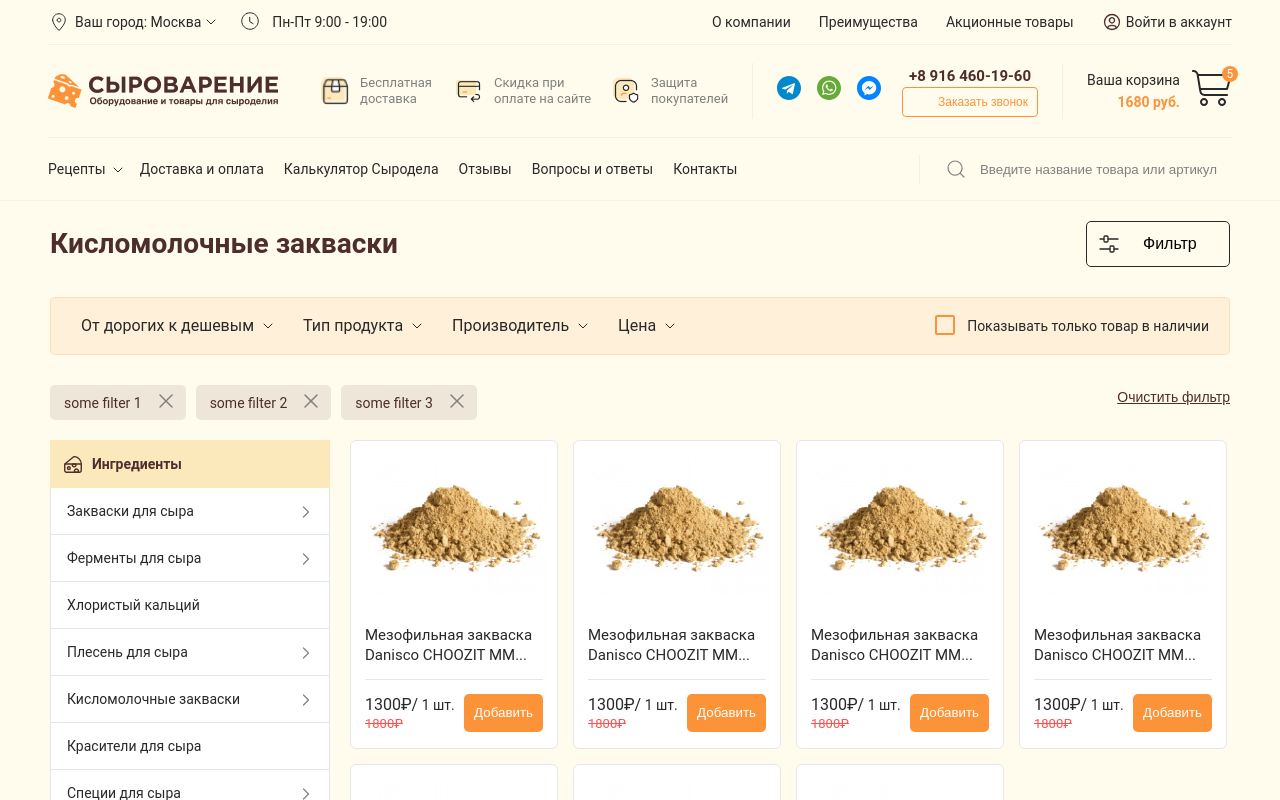
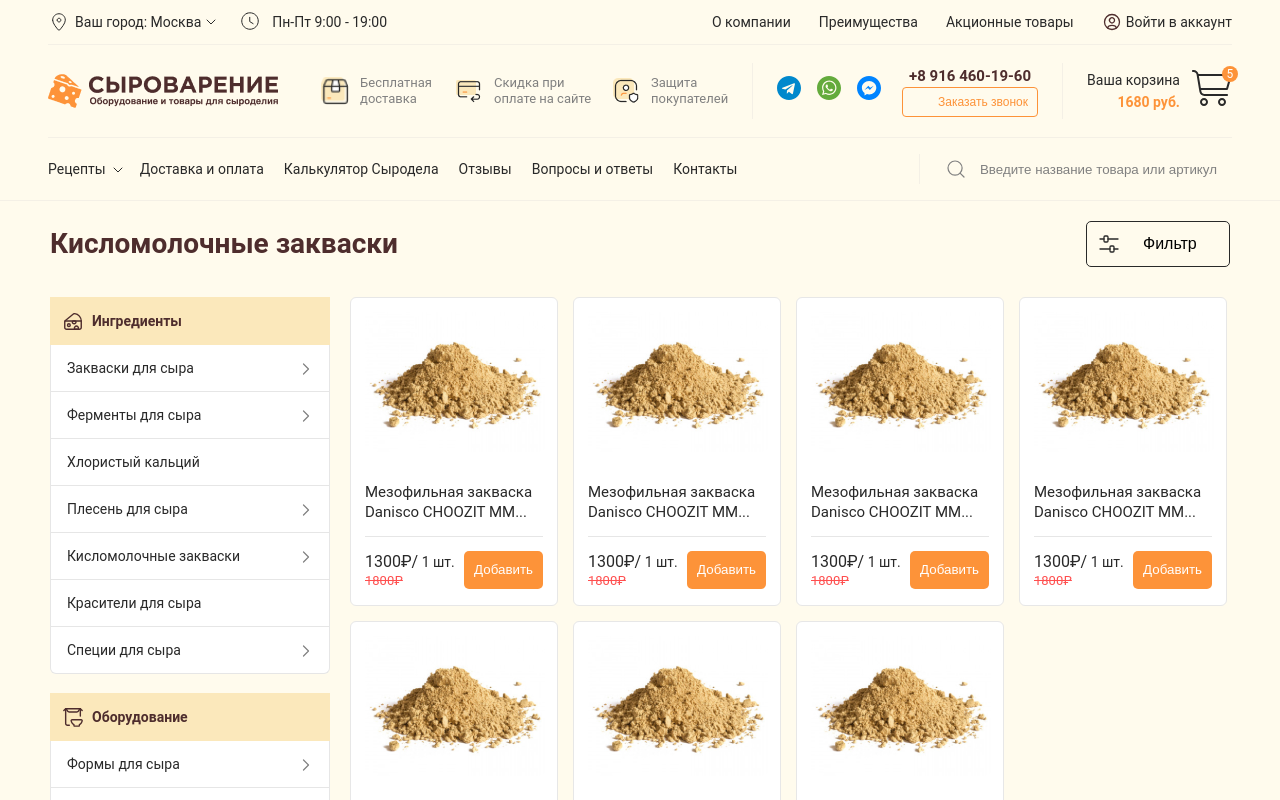
Before and after one commit to unnamed-ii/react-cheese-shop, a React (Create React App) app: page /category in a window 1280 px wide. Shown: the top 800 px of the page. Built offline with nearby package versions, Linux system fonts and the light colour scheme.

Commit message:
added condition for rendering filter comoponents

```diff
--- a/src/pages/category/index.jsx
+++ b/src/pages/category/index.jsx
@@ -38,12 +38,12 @@
                         Фильтр
                     </button>
                 </div>
-                <Filters/>
-                <AddedFiltersList
+                {isFiltersActive && <Filters/>}
+                {isFiltersActive && <AddedFiltersList
                     addedFilters={addedFilters}
                     removeSingleFilter={removeSingleFilter}
                     resetAddedFilters={resetAddedFilters}
-                />
+                />}
                 <div className="category__inner">
                     <MainNav/>
                     <div className="category__inner-content">
```
